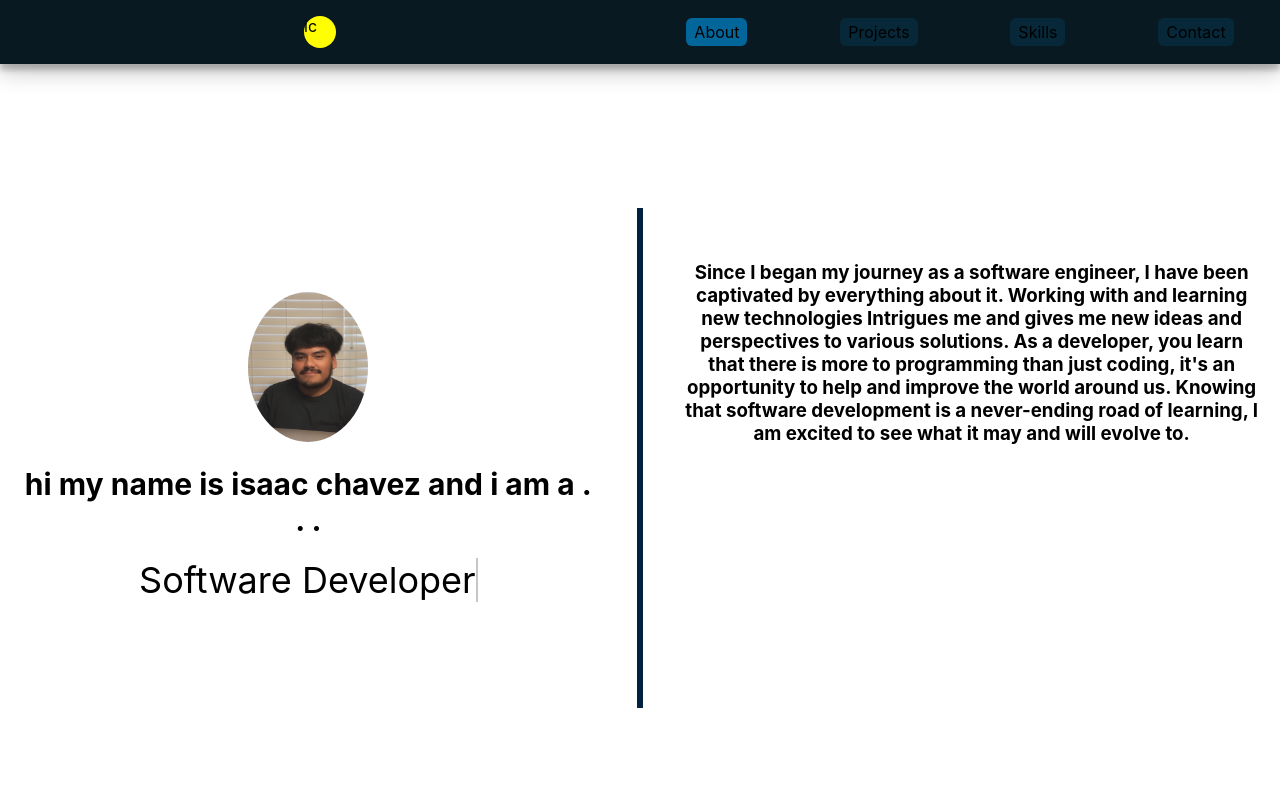
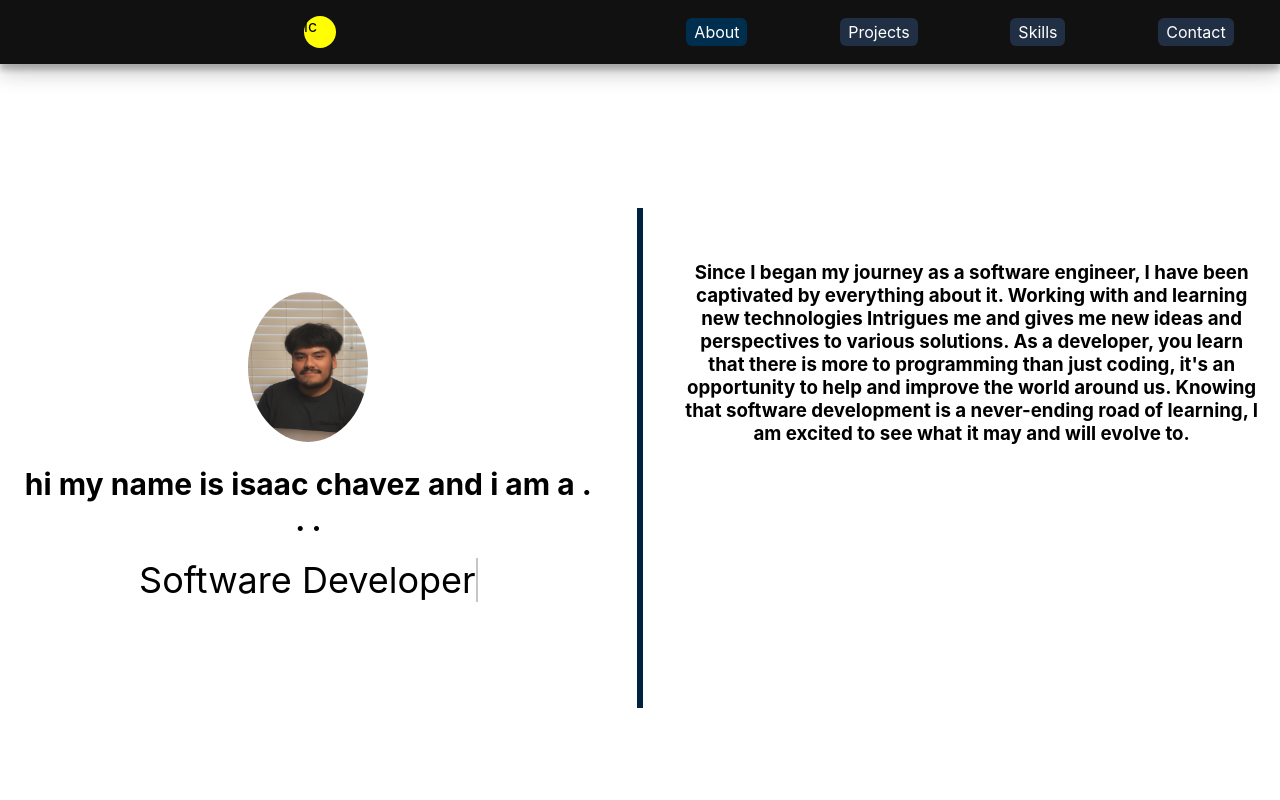
Before and after one commit to isaac-3/ic-portfolio, a Next.js app: page / in a window 1280 px wide. Shown: the top 800 px of the page. Built offline with nearby package versions, Linux system fonts and the light colour scheme.

Commit message:
reset nav color

```diff
--- a/styles/abstracts/_colors.scss
+++ b/styles/abstracts/_colors.scss
@@ -1,5 +1,5 @@
-$nav: #091921;
+$nav: #111111;
 
-$nav-link: #062839;
+$nav-link: #212f45;
 
-$nav-link-active: #02669b;
+$nav-link-active: #002e4e;
--- a/styles/modules/_navbar.scss
+++ b/styles/modules/_navbar.scss
@@ -1,7 +1,7 @@
 @use "../abstracts" as *;
 
 .navbar {
-  background: $nav;
+  background-color: $nav;
   width: 100%;
   height: 64px;
   display: flex;
@@ -33,6 +33,8 @@
   margin: auto 0;
   border-radius: 6px;
   cursor: pointer;
+  transition: transform 0.3s ease;
+  color: white;
 
   &.active {
     background-color: $nav-link-active;
@@ -41,4 +43,6 @@
   &:hover {
     background-color: $nav-link-active;
   }
+
+  @include buttonExpand();
 }
--- a/styles/modules/footer.scss
+++ b/styles/modules/footer.scss
@@ -1,9 +1,11 @@
+@use "../abstracts" as *;
+
 .footer {
   display: flex;
   flex-wrap: wrap;
   justify-content: space-around;
   width: 100%;
-  background-color: #091921;
+  background-color: $nav;
 }
 
 .footer-links {
```
